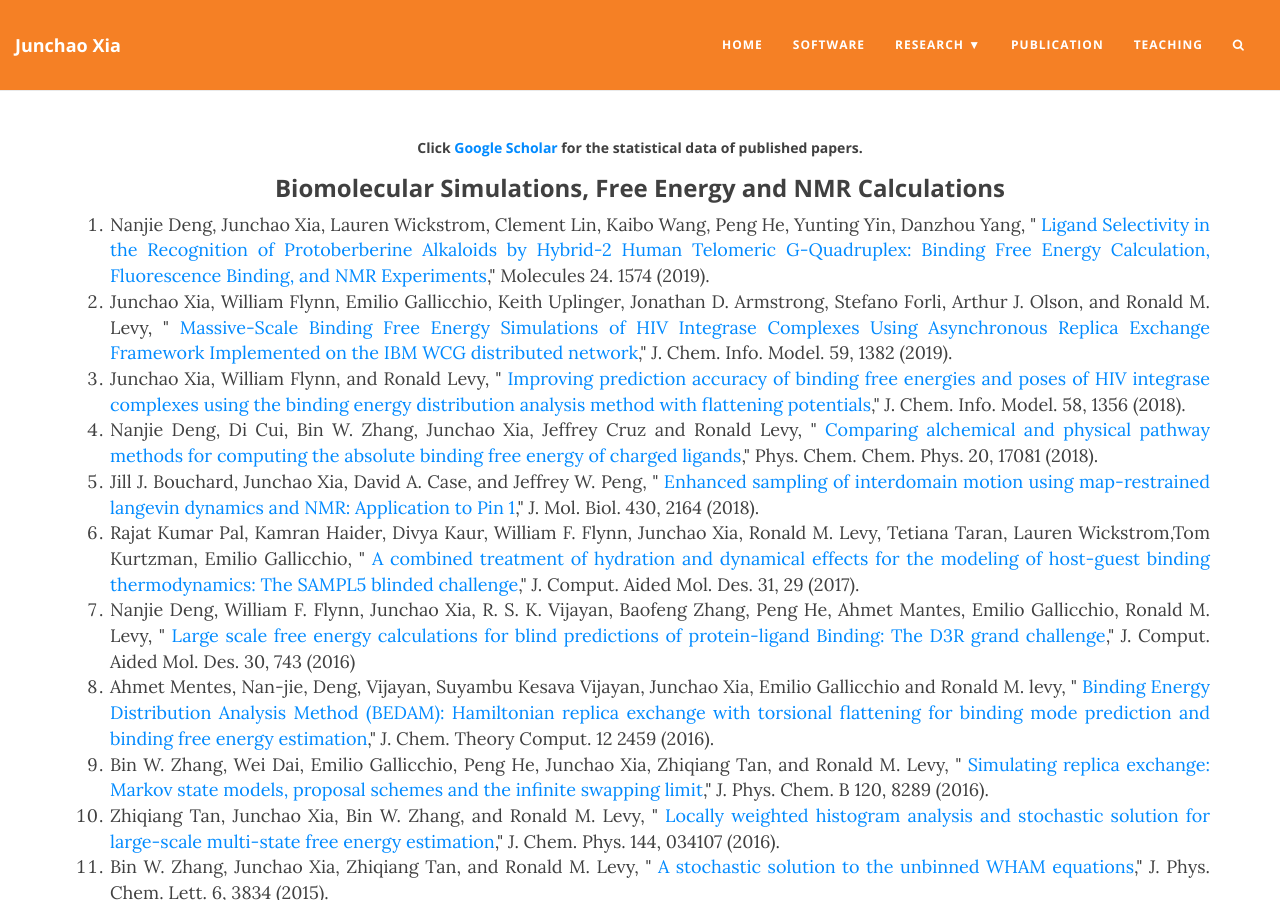
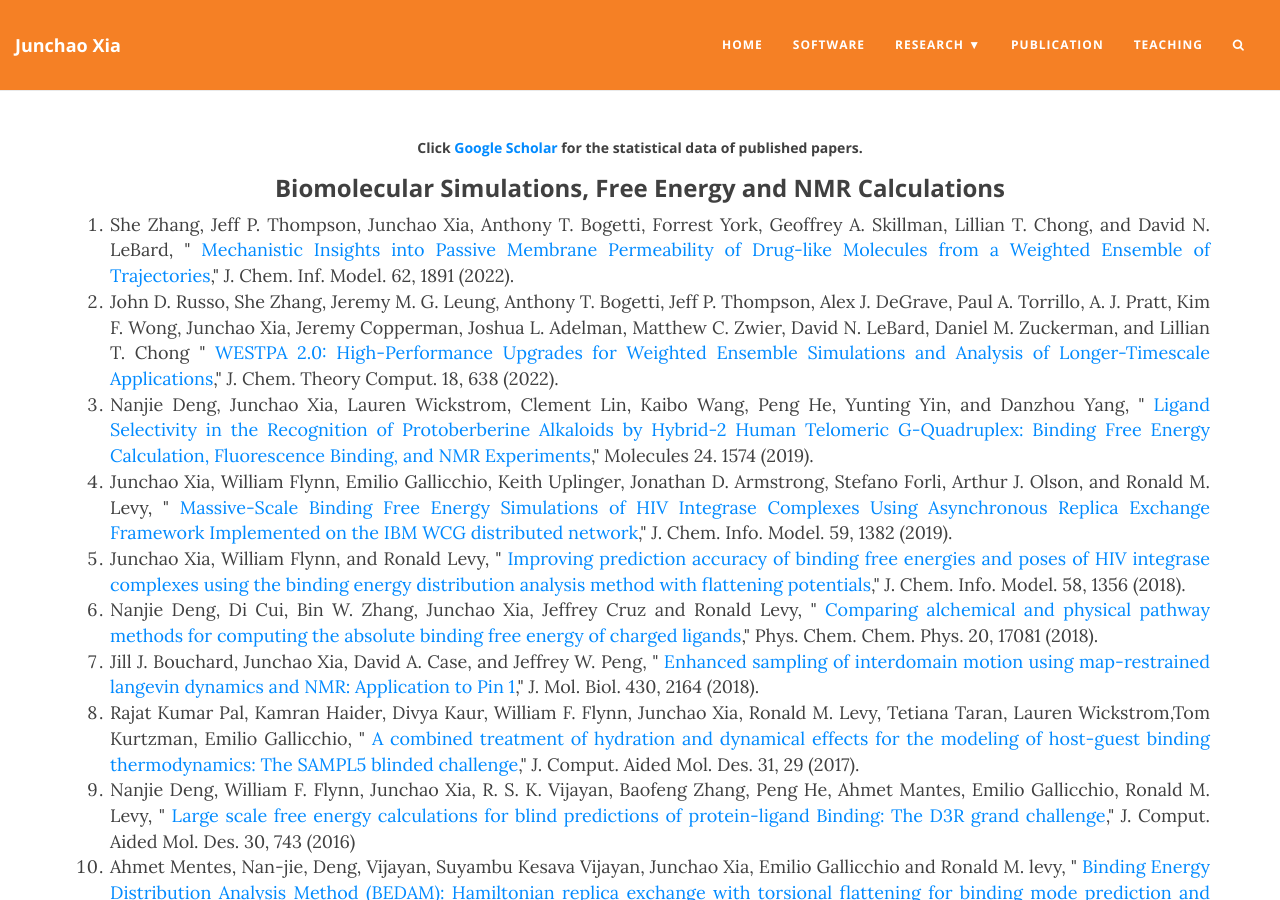
Before and after one commit to junchaoxia/junchaoxia.github.io, a Jekyll site: the page built from publications.html, in a window 1280 px wide and 900 px high. Built offline with Jekyll 4.4.1, drawn with Linux system fonts in a browser that asks for light colours; nearby versions of some CDN libraries.

Commit message:
Update publication list from WEMD

```diff
--- a/publications.html
+++ b/publications.html
@@ -8,13 +8,27 @@ title: Publication list
     <a href="http://scholar.google.com/citations?user=2U13zv8AAAAJ&amp;hl=en"> Google Scholar </a>
     for the statistical data of published papers.</h5>
 
-  <ot
-
   </ol>
-  <h3 align="center">Biomolecular Simulations, Free Energy and NMR Calculations</h3>
+  <h3 style="text-align: center;">Biomolecular Simulations, Free Energy and NMR Calculations</h3>
   <ol>
+    <li>She Zhang, Jeff P. Thompson, Junchao Xia, Anthony T. Bogetti, Forrest York,
+      Geoffrey A. Skillman, Lillian T. Chong, and David N. LeBard,
+      "<a href="https://pubs.acs.org/doi/full/10.1021/acs.jcim.1c01540"> Mechanistic
+        Insights into Passive Membrane Permeability of Drug-like Molecules from a
+        Weighted Ensemble of Trajectories</a>,"
+      J. Chem. Inf. Model. 62, 1891 (2022).
+    </li>
+    <li> John D. Russo, She Zhang, Jeremy M. G. Leung, Anthony T. Bogetti,
+      Jeff P. Thompson, Alex J. DeGrave, Paul A. Torrillo, A. J. Pratt,
+      Kim F. Wong, Junchao Xia, Jeremy Copperman, Joshua L. Adelman,
+      Matthew C. Zwier, David N. LeBard, Daniel M. Zuckerman, and Lillian T. Chong
+      "<a href="https://pubs.acs.org/doi/full/10.1021/acs.jctc.1c01154">
+        WESTPA 2.0: High-Performance Upgrades for Weighted Ensemble Simulations and
+        Analysis of Longer-Timescale Applications</a>,"
+      J. Chem. Theory Comput. 18, 638 (2022).
+    </li>
     <li> Nanjie Deng, Junchao Xia, Lauren Wickstrom, Clement Lin,
-      Kaibo Wang, Peng He, Yunting Yin, Danzhou Yang,
+      Kaibo Wang, Peng He, Yunting Yin, and Danzhou Yang,
       "<a href="https://www.mdpi.com/1420-3049/24/8/1574"> Ligand
       Selectivity in the Recognition of Protoberberine Alkaloids by
       Hybrid-2 Human Telomeric G-Quadruplex: Binding Free Energy
@@ -177,7 +191,7 @@ title: Publication list
       J. Chem. Theory Comput. 3, 1620(2007).
     </li>
   </ol>
-  <h3 align="center">Simulations of Non-Equilibrium
+  <h3 style="text-align: center;">Simulations of Non-Equilibrium
     Driven Dissipative Systems: Earthquake Models</h3>
   <ol>
     <li>W. Klein, Junchao Xia, C. D. Ferguson, H. Gould, K. F. Tiampo, and J. B. Rundle,
@@ -231,13 +245,13 @@ title: Publication list
       Chin. Phys. Lett. 16, 850 (1999).
     </li>
   </ol>
-  <h3 align="center">Published in Conference Proceedings</h3>
+  <h3 style="text-align: center;">Published in Conference Proceedings</h3>
   <ol>
     <li>Junchao Xia, Harvey Gould, and W. Klein,
       "Simulations of the Burridge-Knopoff model," Third International APEC Cooperation
       for Earthquake Simulation (ACES) Meeting, May 5-10, 2002, Maui, Hawaii, US.</li>
   </ol>
-  <h3 align="center">Theses</h3>
+  <h3 style="text-align: center;">Theses</h3>
   <ol>
     <li> Ph.D. Thesis in Condensed Matter Physics: "Computer
       simulations of statistical models of earthquakes," Clark University,
```
